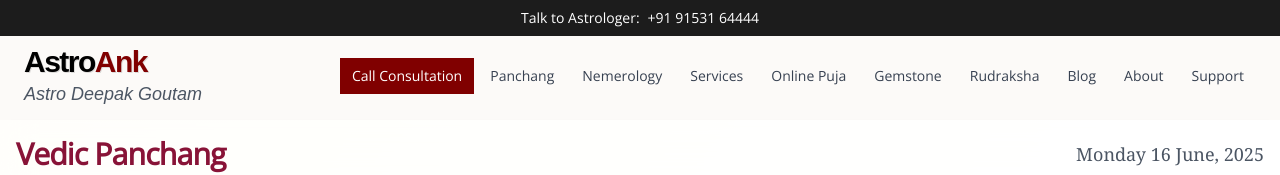
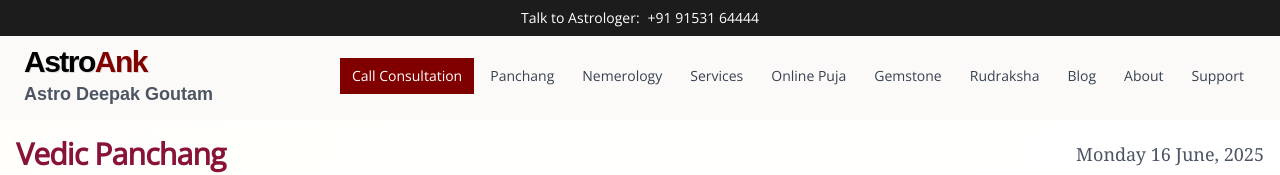
Before and after one commit to DesignsVerse/AstroTime, a Next.js app: page /panchang in a window 1280 px wide. Shown: the top 175 px of the page. Built offline with nearby package versions, Linux system fonts and the light colour scheme.

Commit message:
Update header.tsx

```diff
--- a/components/Home/header.tsx
+++ b/components/Home/header.tsx
@@ -103,8 +103,8 @@ const Header: FC = () => {
                   Astro<span className="text-[#800000]">Ank</span>
                 </span>
                 <span
-                  className="text-lg italic text-gray-600 hover:text-[#800000] transition-colors "
-                  style={{ fontFamily: "'Poppins', sans-serif", fontWeight: 400 }}
+                  className="text-lg text-gray-600 hover:text-[#800000] transition-colors "
+                  style={{ fontFamily: "'Poppins', sans-serif", fontWeight: 800 }}
                 >
                   Astro Deepak Goutam
                 </span>
```
